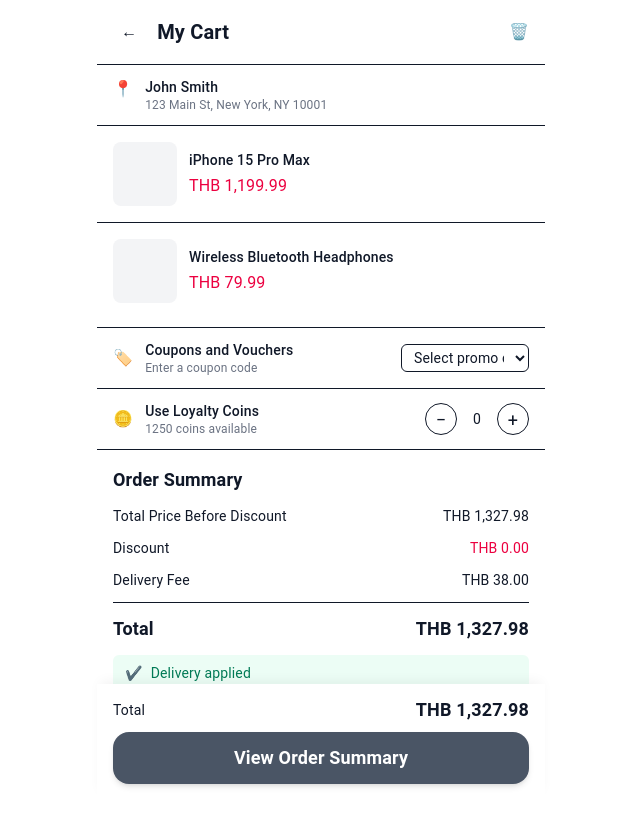
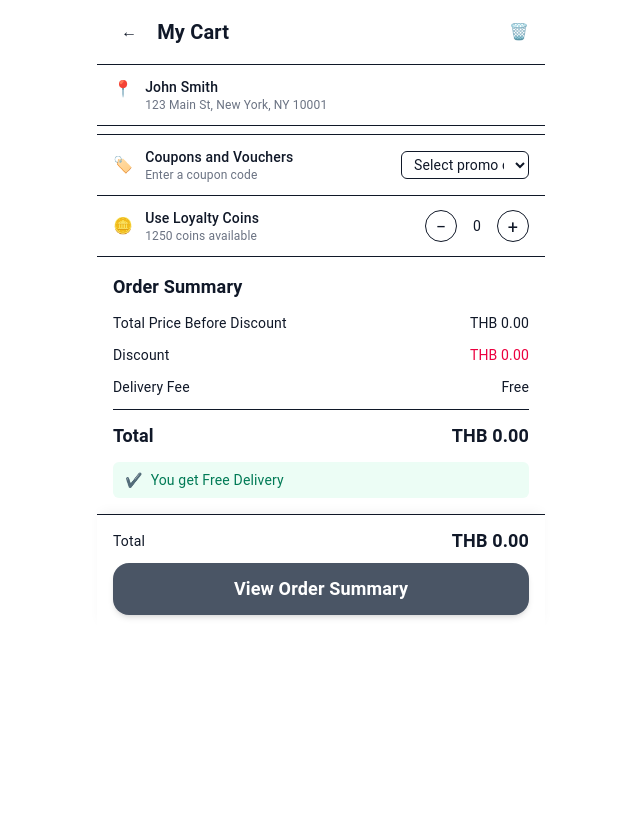
Before and after one commit to thuyein96/ecommerce_checkout_system, a Next.js app: page /checkout in a window 1280 px wide. Shown: the whole page, without its empty margins (319-959 px from the left). After the commit the page ends 800 px from the top, so only its background shows below. Built offline with nearby package versions, Linux system fonts and the light colour scheme; what @mui/material-nextjs would draw is missing.

Commit message:
feat: modification to checkout page to handle delivery calculation

```diff
--- a/src/app/checkout/page.tsx
+++ b/src/app/checkout/page.tsx
@@ -7,36 +7,99 @@ import { Promotion_code_type } from "@/utils/enum/promotion_code_type";
 import { amountFromName, currency, DELIVERY_FEES } from "@/utils/helpers";
 import { useState, useMemo, useEffect } from "react";
 import Link from "next/link";
+import { useCart } from "../../context/CartContext";
 
 const CheckoutPage: React.FC = () => {
-  const [customerId, setCustomerId] = useState<string>(DATA.customers[0].Cus_id);
+  const { cart } = useCart();
+
+  // Function to calculate delivery fees per shop
+  const calculateDeliveryFees = (
+    cartItems: typeof cart,
+    deliveryMethods: Record<string, "standard" | "priority">
+  ) => {
+    // Group items by shop
+    const shopGroups = cartItems.reduce((groups, item) => {
+      const shopId = item.product.shop_id;
+      if (!groups[shopId]) {
+        groups[shopId] = [];
+      }
+      groups[shopId].push(item);
+      return groups;
+    }, {} as Record<string, typeof cart>);
+
+    // Calculate delivery fee per shop (one fee per shop regardless of items count)
+    let totalDeliveryFees = 0;
+    Object.entries(shopGroups).forEach(([shopId, items]) => {
+      // Get the delivery method for this shop
+      const shopDeliveryMethod = deliveryMethods[shopId] || "standard";
+      totalDeliveryFees += DELIVERY_FEES[shopDeliveryMethod];
+    });
+
+    return { totalDeliveryFees, shopGroups };
+  };
+
+  // Group cart items by shop for display
+  const groupedCartItems = useMemo(() => {
+    const groups = cart.reduce((groups, item) => {
+      const shopId = item.product.shop_id;
+      if (!groups[shopId]) {
+        groups[shopId] = [];
+      }
+      groups[shopId].push(item);
+      return groups;
+    }, {} as Record<string, typeof cart>);
+    return groups;
+  }, [cart]);
+  const [customerId, setCustomerId] = useState<string>(
+    DATA.customers[0].Cus_id
+  );
   const [customer, setCustomer] = useState(DATA.customers[0]);
   const [orderId, setOrderId] = useState<string>(DATA.orders[0].Order_id);
   const [order, setOrder] = useState(DATA.orders[0]);
-  const [orderItems, setOrderItems] = useState(DATA.order_items.filter((p) => p.Order_id === orderId));
-  const [promotionCodes, setPromotionCodes] = useState<PromotionCode[]>(DATA.promotion_codes);
+  const [orderItems, setOrderItems] = useState(
+    DATA.order_items.filter((p) => p.Order_id === orderId)
+  );
+  const [promotionCodes, setPromotionCodes] = useState<PromotionCode[]>(
+    DATA.promotion_codes
+  );
+  // Delivery method state for each shop
+  const [deliveryMethods, setDeliveryMethods] = useState<
+    Record<string, "standard" | "priority">
+  >(() => {
+    const initial: Record<string, "standard" | "priority"> = {};
+    const shops = [...new Set(cart.map((item) => item.product.shop_id))];
+    shops.forEach((shopId) => {
+      initial[shopId] = "standard";
+    });
+    return initial;
+  });
   // Keep only user action state. Compute totals with useMemo to avoid setState during render.
   const [couponInput, setCouponInput] = useState<string>("");
-  const [appliedCoupon, setAppliedCoupon] = useState<PromotionCode | null>(null);
+  const [appliedCoupon, setAppliedCoupon] = useState<PromotionCode | null>(
+    null
+  );
   const [coinAmount, setCoinAmount] = useState<number>(0);
   const [note, setNote] = useState<string>("");
 
-  // subtotal: prefer order.total_price if available, otherwise sum items
+  // subtotal: calculate from cart items
   const subtotal = useMemo(() => {
-    if (order?.total_price != null) return order.total_price;
-    return orderItems.reduce((s, it) => s + (it.SubTotal ?? 0), 0);
-  }, [order, orderItems]);
+    return cart.reduce(
+      (sum, item) => sum + item.product.price * item.quantity,
+      0
+    );
+  }, [cart]);
 
-  // delivery total (base fees)
+  // delivery total (base fees) based on selected delivery methods per shop
   const totalDeliveryFees = useMemo(() => {
-    return orderItems.reduce((sum, item) => {
-      const fee = DELIVERY_FEES[item.Delivery_fee_type as keyof typeof DELIVERY_FEES] ?? 0;
-      return sum + fee;
-    }, 0);
-  }, [orderItems]);
+    const { totalDeliveryFees } = calculateDeliveryFees(cart, deliveryMethods);
+    return totalDeliveryFees;
+  }, [cart, deliveryMethods]);
 
   // total before discount
-  const totalBeforeDiscount = useMemo(() => subtotal + totalDeliveryFees, [subtotal, totalDeliveryFees]);
+  const totalBeforeDiscount = useMemo(
+    () => subtotal + totalDeliveryFees,
+    [subtotal, totalDeliveryFees]
+  );
 
   // discount derived from applied coupon
   const discountAmount = useMemo(() => {
@@ -58,14 +121,20 @@ const CheckoutPage: React.FC = () => {
 
   // effective delivery after promotions (free-delivery coupon)
   const effectiveDelivery = useMemo(() => {
-    if (appliedCoupon?.Promotion_code_type === Promotion_code_type.Free_delivery) return 0;
+    if (
+      appliedCoupon?.Promotion_code_type === Promotion_code_type.Free_delivery
+    )
+      return 0;
     return totalDeliveryFees;
   }, [appliedCoupon, totalDeliveryFees]);
 
   // coins that actually apply (bounded by customer balance and allowed amount)
   const coinsToApply = useMemo(() => {
     const maxByBalance = Math.max(0, customer?.Loyal_points ?? 0);
-    const allowedMax = Math.max(0, subtotal + effectiveDelivery - discountAmount);
+    const allowedMax = Math.max(
+      0,
+      subtotal + effectiveDelivery - discountAmount
+    );
     return Math.min(coinAmount, maxByBalance, allowedMax);
   }, [coinAmount, customer, subtotal, effectiveDelivery, discountAmount]);
 
@@ -91,16 +160,42 @@ const CheckoutPage: React.FC = () => {
     });
   }
 
+  function handleDeliveryMethodChange(
+    shopId: string,
+    method: "standard" | "priority"
+  ) {
+    setDeliveryMethods((prev) => ({
+      ...prev,
+      [shopId]: method,
+    }));
+  }
+
   // reset coin selection when key data changes
   useEffect(() => {
     setCoinAmount(0);
   }, [orderId, customerId, appliedCoupon]);
 
+  // update delivery methods when cart changes
+  useEffect(() => {
+    setDeliveryMethods((prev) => {
+      const updated: Record<string, "standard" | "priority"> = {};
+      const shops = [...new Set(cart.map((item) => item.product.shop_id))];
+      shops.forEach((shopId) => {
+        updated[shopId] = prev[shopId] || "standard";
+      });
+      return updated;
+    });
+  }, [cart]);
+
   return (
     <div className="mx-auto max-w-md bg-white text-gray-900">
       {/* Header */}
       <div className="sticky top-0 z-10 flex items-center gap-3 border-b bg-white/90 px-4 py-3 backdrop-blur">
-        <Link href="/cart" className="rounded-full p-2 hover:bg-gray-100" aria-label="Back">
+        <Link
+          href="/cart"
+          className="rounded-full p-2 hover:bg-gray-100"
+          aria-label="Back"
+        >
           ←
         </Link>
         <h1 className="text-xl font-semibold">My Cart</h1>
@@ -112,28 +207,94 @@ const CheckoutPage: React.FC = () => {
         <div className="flex items-start gap-3">
           <div>📍</div>
           <div className="flex-1">
-            <div className="truncate text-sm font-medium">{customer.Cus_name}</div>
-            <div className="truncate text-xs text-gray-500">{customer.Address}</div>
+            <div className="truncate text-sm font-medium">
+              {customer.Cus_name}
+            </div>
+            <div className="truncate text-xs text-gray-500">
+              {customer.Address}
+            </div>
           </div>
         </div>
       </div>
 
-      {/* Cart items */}
+      {/* Cart items grouped by shop */}
       <div className="divide-y">
-        {orderItems.map((item) => (
-          <div key={item.OrderItem_id} className="flex items-center gap-3 px-4 py-4">
+        {Object.entries(groupedCartItems).map(([shopId, items]) => (
+          <div key={shopId} className="px-4 py-4">
+            {/* Shop header */}
+            <div className="mb-3 flex items-center gap-2">
+              <span className="text-sm font-semibold text-gray-800">
+                🏪 Shop {shopId}
+              </span>
+              <span className="text-xs text-gray-500">
+                ({items.length} item{items.length > 1 ? "s" : ""})
+              </span>
+            </div>
+
+            {/* Items in this shop */}
+            <div className="space-y-3">
+              {items.map((item) => (
+                <div
+                  key={item.product.product_id}
+                  className="flex items-center gap-3"
+                >
                   <div className="h-16 w-16 flex-shrink-0 rounded-lg bg-gray-100" />
                   <div className="flex-1">
                     <div className="line-clamp-2 text-sm font-medium">
-                {
-                  (() => {
-                    const product = DATA.products.find(p => p.product_id === item.Product_id);
-                    return product ? product.product_name : "Unknown Product";
-                  })()
-                }
+                      {item.product.product_name}
                     </div>
                     <div className="mt-1 text-rose-600">
-                {currency(item.SubTotal)}
+                      {currency(item.product.price * item.quantity)}
+                    </div>
+                  </div>
+                </div>
+              ))}
+            </div>
+
+            {/* Delivery Method Selection for this shop */}
+            <div className="mt-4 space-y-2 rounded-md bg-gray-50 p-3">
+              <div className="text-xs font-medium text-gray-700">
+                Delivery Method for this shop:
+              </div>
+              <div className="space-y-2">
+                <label className="flex items-center gap-2 text-sm">
+                  <input
+                    type="radio"
+                    name={`delivery-shop-${shopId}`}
+                    value="standard"
+                    checked={deliveryMethods[shopId] === "standard"}
+                    onChange={() =>
+                      handleDeliveryMethodChange(shopId, "standard")
+                    }
+                    className="text-blue-600"
+                  />
+                  <span>Standard Delivery</span>
+                  <span className="text-gray-500">
+                    ({currency(DELIVERY_FEES.standard)} per shop)
+                  </span>
+                </label>
+                <label className="flex items-center gap-2 text-sm">
+                  <input
+                    type="radio"
+                    name={`delivery-shop-${shopId}`}
+                    value="priority"
+                    checked={deliveryMethods[shopId] === "priority"}
+                    onChange={() =>
+                      handleDeliveryMethodChange(shopId, "priority")
+                    }
+                    className="text-blue-600"
+                  />
+                  <span>Priority Delivery</span>
+                  <span className="text-gray-500">
+                    ({currency(DELIVERY_FEES.priority)} per shop)
+                  </span>
+                </label>
+                <span className="text-xs text-gray-500">
+                  Estimated delivery:{" "}
+                  {deliveryMethods[shopId] === "standard"
+                    ? "3-5 days"
+                    : "1-2 days"}
+                </span>
               </div>
             </div>
           </div>
@@ -147,7 +308,9 @@ const CheckoutPage: React.FC = () => {
             <span>🏷️</span>
             <div>
               <div className="text-sm font-medium">Coupons and Vouchers</div>
-              <div className="text-xs text-gray-500">{couponInput ? `${couponInput} applied` : "Enter a coupon code"}</div>
+              <div className="text-xs text-gray-500">
+                {couponInput ? `${couponInput} applied` : "Enter a coupon code"}
+              </div>
             </div>
           </div>
           <div className="flex items-center gap-2">
@@ -155,7 +318,9 @@ const CheckoutPage: React.FC = () => {
               className="w-32 rounded-md border px-2 py-1 text-sm"
               value={couponInput}
               onChange={(e) => {
-                const selectedCode = promotionCodes.find(code => code.Name === e.target.value) || null;
+                const selectedCode =
+                  promotionCodes.find((code) => code.Name === e.target.value) ||
+                  null;
                 handleApplyCoupon(selectedCode);
               }}
             >
@@ -174,7 +339,9 @@ const CheckoutPage: React.FC = () => {
             <span>🪙</span>
             <div>
               <div className="text-sm font-medium">Use Loyalty Coins</div>
-              <div className="text-xs text-gray-500">{customer.Loyal_points} coins available</div>
+              <div className="text-xs text-gray-500">
+                {customer.Loyal_points} coins available
+              </div>
             </div>
           </div>
           <div className="flex items-center gap-2">
@@ -204,16 +371,22 @@ const CheckoutPage: React.FC = () => {
         </div>
         <div className="flex items-center justify-between text-sm">
           <span>Discount</span>
-          <span className="text-rose-600">{discountAmount > 0 ? `−${currency(discountAmount)}` : currency(0)}</span>
+          <span className="text-rose-600">
+            {discountAmount > 0 ? `−${currency(discountAmount)}` : currency(0)}
+          </span>
         </div>
         <div className="flex items-center justify-between text-sm">
           <span>Delivery Fee</span>
-          <span>{effectiveDelivery === 0 ? "Free" : currency(effectiveDelivery)}</span>
+          <span>
+            {effectiveDelivery === 0 ? "Free" : currency(effectiveDelivery)}
+          </span>
         </div>
         {coinsToApply > 0 && (
           <div className="flex items-center justify-between text-sm">
             <span>Coins Applied</span>
-            <span className="text-rose-600">{`−${currency(coinsToApply)}`}</span>
+            <span className="text-rose-600">{`−${currency(
+              coinsToApply
+            )}`}</span>
           </div>
         )}
         <hr />
@@ -225,12 +398,16 @@ const CheckoutPage: React.FC = () => {
         <div className="flex items-center gap-2 rounded-md bg-emerald-50 px-3 py-2 text-sm text-emerald-700">
           <span>✔️</span>
           <span>
-            {effectiveDelivery === 0 ? "You get Free Delivery" : "Delivery applied"}
+            {effectiveDelivery === 0
+              ? "You get Free Delivery"
+              : "Delivery applied"}
           </span>
         </div>
 
         {note && (
-          <div className="rounded-md bg-gray-100 px-3 py-2 text-xs text-gray-700">{note}</div>
+          <div className="rounded-md bg-gray-100 px-3 py-2 text-xs text-gray-700">
+            {note}
+          </div>
         )}
       </div>
 
```
Lines whose indentation alone changed are shown as unchanged.
